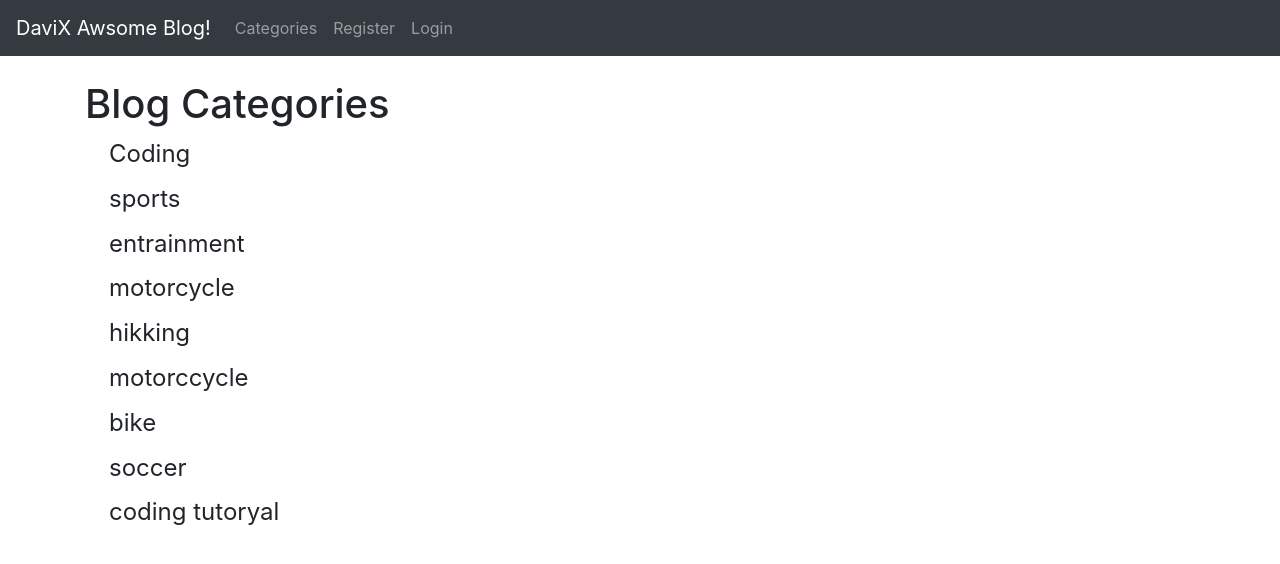
After one commit to vladimirmaciel/ablog, a Django app: page /category-list/ in a window 1280 px wide. The commit adds this page. Shown: the top 564 px of the page. Run offline with Django 3.2, Linux system fonts and the light colour scheme; data comes from the database, SQL or seed files in the repository; both versions use the stored data as it was after the commit; some libraries are stand-ins or nearby versions.

Commit message:
add category navbar links

```diff
--- a/theblog/templates/base.html
+++ b/theblog/templates/base.html
@@ -27,6 +27,36 @@
 
         <div class="collapse navbar-collapse" id="navbarSupportedContent">
             <ul class="navbar-nav mr-auto">
+
+                <!-- Category Menu Code -->
+                {% if cat_menu %}
+
+                    <li class="nav-item dropdown">
+                        <a class="nav-link dropdown-toggle" href="#" id="navbarDropdown" role="button"
+                            data-toggle="dropdown" aria-haspopup="true" aria-expanded="false">
+                            Categories
+                        </a>
+                        <div class="dropdown-menu" aria-labelledby="navbarDropdown">
+
+
+                            {% for item in cat_menu%}
+
+                                <a class="dropdown-item" href="{% url 'category' item|slugify %}">{{ item }}</a>
+
+
+                            {% endfor %}
+
+
+                        </div>
+                    </li>
+
+                {% else %}
+
+                    <li class="nav-item">
+                        <a class="nav-link" href="{% url 'category-list' %}">Categories</a>
+                    </li>
+                {% endif %}
+
 
                 {% if user.is_authenticated %}
 
--- /dev/null
+++ b/theblog/templates/category_list.html
@@ -0,0 +1,21 @@
+{% extends 'base.html' %}
+{% block title %}
+Blog Categories
+{% endblock %}
+
+
+
+
+{% block content %}
+
+    <h1>Blog Categories</h1>
+
+    {% for item in cat_menu_list%}
+
+        <h4><a class="dropdown-item" href="{% url 'category' item|slugify %}">{{ item }}</a></h4>
+
+
+    {% endfor %}
+
+
+{% endblock %}
--- a/theblog/templates/home.html
+++ b/theblog/templates/home.html
@@ -11,7 +11,7 @@
     {% for post in object_list %}
     <li><a href="{% url 'article-detail' post.pk %}">
             {{ post.title }} </a>
-       -<a href="{% url 'category' post.category %}">{{ post.category}}</a>
+       -<a href="{% url 'category' post.category|slugify %}">{{ post.category}}</a>
        -{{ post.author.first_name }}
         {{ post.author.last_name }} -
             {{post.post_date}} <small>
@@ -29,4 +29,5 @@
     {% endfor %}
 </ul>
 
+
 {% endblock %}
--- a/theblog/urls.py
+++ b/theblog/urls.py
@@ -1,6 +1,6 @@
 from django.urls import path
 # from .import views
-from .views import  HomeView, ArticleDetailView, AddPostView, UpdatePostView, DeletPostView, AddCategoryView, CategoryView
+from .views import HomeView, ArticleDetailView, AddPostView, UpdatePostView, DeletPostView, AddCategoryView, CategoryView, CategoryListView
 
 urlpatterns = [
     # path('', views.home, name="home")
@@ -11,4 +11,5 @@ urlpatterns = [
     path('article/edit/<int:pk>', UpdatePostView.as_view(), name='edit-post'),
     path('article/<int:pk>/remove', DeletPostView.as_view(), name='delete-post'),
     path('category/<str:cats>/', CategoryView, name='category'),
+    path('category-list/', CategoryListView, name='category-list'),
 ]
--- a/theblog/views.py
+++ b/theblog/views.py
@@ -17,16 +17,34 @@ class HomeView(ListView):
     ordering = ['-post_date']
     # ordering = ['-id']
 
+    def get_context_data(self, *args, **kwargs):
+        cat_menu = Category.objects.all()
+        context = super(HomeView, self).get_context_data(*args, **kwargs)
+        context['cat_menu'] = cat_menu
+        return context
+
+
+def CategoryListView(request):
+
+    cat_menu_list = Category.objects.all()
+    return render(request, 'category_list.html', {'cat_menu_list': cat_menu_list})
+
 
 def CategoryView(request, cats):
 
-    category_posts = Post.objects.filter(category=cats)
-    return render(request, 'categories.html', {'cats': cats.title(), 'category_posts': category_posts})
+    category_posts = Post.objects.filter(category=cats.replace('-', ' '))
+    return render(request, 'categories.html', {'cats': cats.title().replace('-', ' '), 'category_posts': category_posts})
 
 
 class ArticleDetailView(DetailView):
     model = Post
     template_name = 'article_details.html'
+
+    def get_context_data(self, *args, **kwargs):
+        cat_menu = Category.objects.all()
+        context = super(ArticleDetailView, self).get_context_data(*args, **kwargs)
+        context['cat_menu'] = cat_menu
+        return context
 
 
 class AddPostView(CreateView):
```
Also changed, not shown: db.sqlite3. Lines whose indentation alone changed are shown as unchanged.
